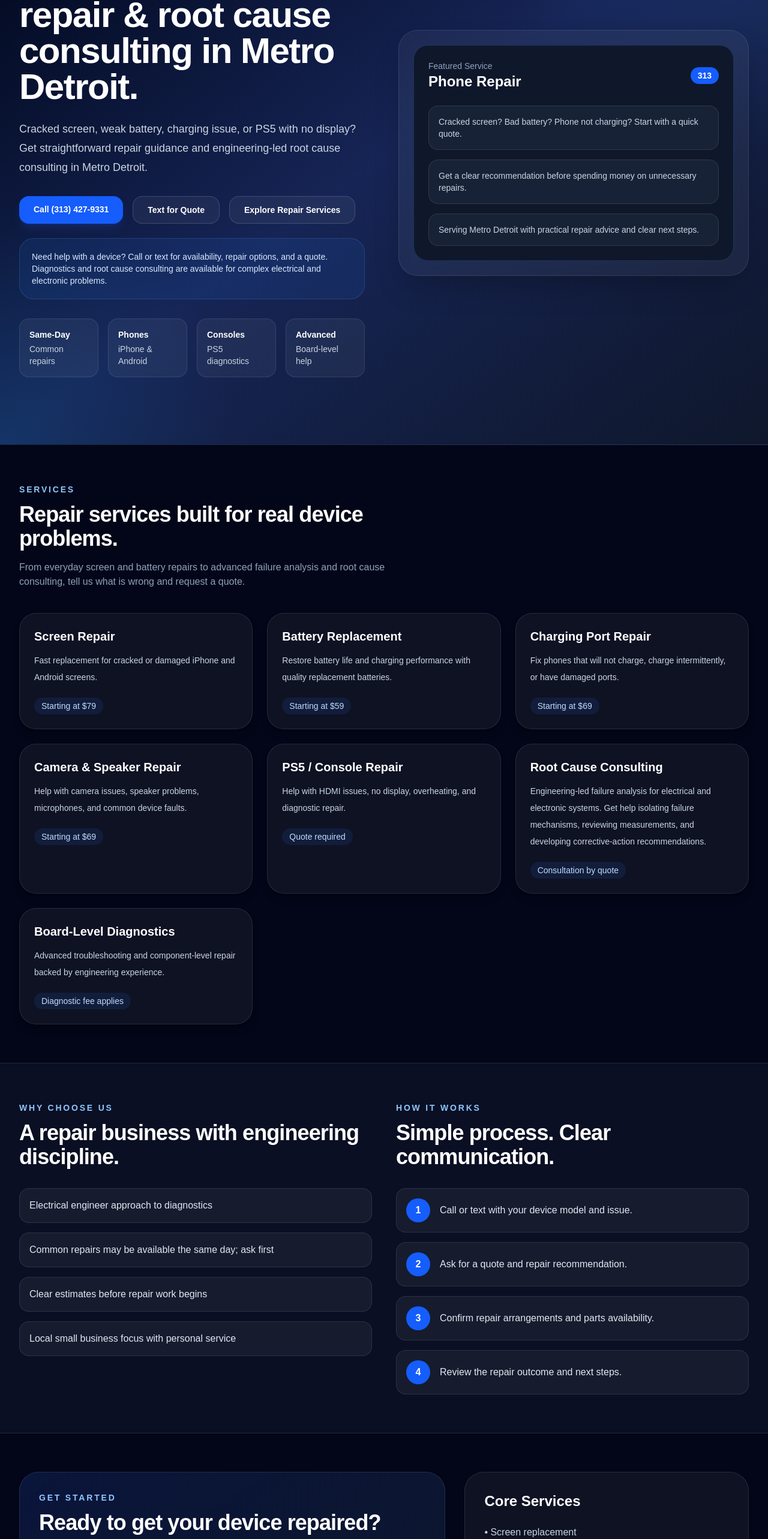
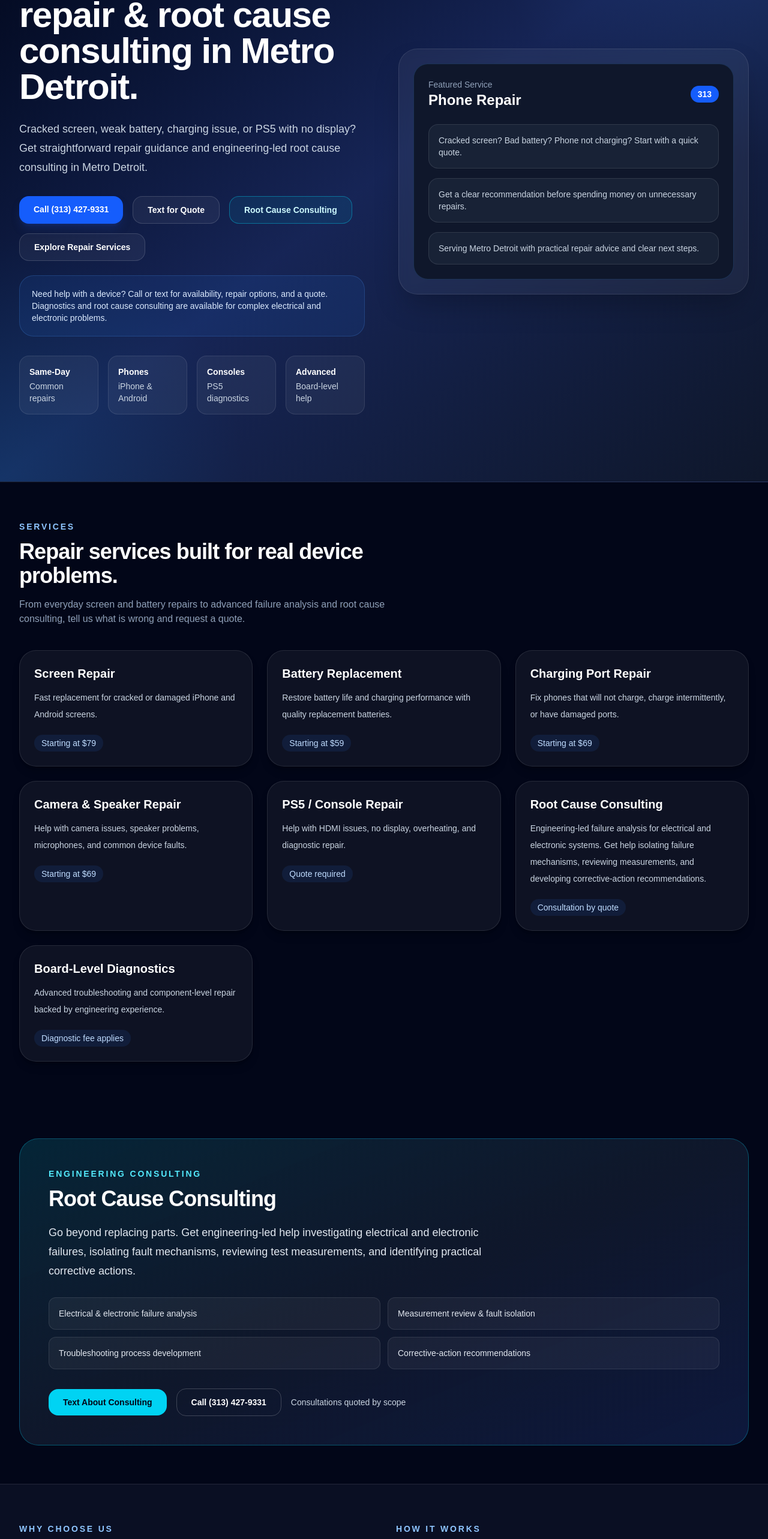
Before and after one commit to mobilephonefixer313-lab/mobile-phone-fixer, a Next.js app: page / in a window 1280 px wide. Shown: the part 231-2797 px from the top of the page at 60% size. Built offline with nearby package versions, Linux system fonts and the light colour scheme.

Commit message:
Feature Root Cause Consulting prominently with dedicated section and CTA

```diff
--- a/app/page.tsx
+++ b/app/page.tsx
@@ -83,6 +83,13 @@ export default function Home() {
                   className="rounded-2xl border border-white/15 bg-white/5 px-6 py-3 text-sm font-semibold text-white transition hover:bg-white/10"
                 >
                   Text for Quote
+                </a>
+
+                <a
+                  href="#consulting"
+                  className="rounded-2xl border border-cyan-400/40 bg-cyan-500/10 px-6 py-3 text-sm font-semibold text-cyan-100 transition hover:bg-cyan-500/20"
+                >
+                  Root Cause Consulting
                 </a>
 
                 <a
@@ -174,6 +181,27 @@ export default function Home() {
               </div>
             </div>
           ))}
+        </div>
+      </section>
+
+      <section id="consulting" className="mx-auto max-w-7xl px-6 py-16 lg:px-8">
+        <div className="rounded-[2rem] border border-cyan-400/30 bg-gradient-to-br from-cyan-950/70 via-slate-900 to-blue-950/60 p-8 sm:p-12">
+          <p className="text-sm font-semibold uppercase tracking-[0.2em] text-cyan-300">Engineering Consulting</p>
+          <h2 className="mt-3 max-w-3xl text-3xl font-bold tracking-tight sm:text-4xl">Root Cause Consulting</h2>
+          <p className="mt-5 max-w-3xl text-lg leading-8 text-slate-200">
+            Go beyond replacing parts. Get engineering-led help investigating electrical and electronic failures, isolating fault mechanisms, reviewing test measurements, and identifying practical corrective actions.
+          </p>
+          <div className="mt-7 grid gap-3 text-sm text-slate-200 sm:grid-cols-2">
+            <div className="rounded-xl border border-white/10 bg-white/5 p-4">Electrical &amp; electronic failure analysis</div>
+            <div className="rounded-xl border border-white/10 bg-white/5 p-4">Measurement review &amp; fault isolation</div>
+            <div className="rounded-xl border border-white/10 bg-white/5 p-4">Troubleshooting process development</div>
+            <div className="rounded-xl border border-white/10 bg-white/5 p-4">Corrective-action recommendations</div>
+          </div>
+          <div className="mt-8 flex flex-wrap items-center gap-4">
+            <a href="sms:+13134279331" className="rounded-2xl bg-cyan-400 px-6 py-3 text-sm font-semibold text-slate-950 transition hover:bg-cyan-300">Text About Consulting</a>
+            <a href="tel:+13134279331" className="rounded-2xl border border-white/20 px-6 py-3 text-sm font-semibold transition hover:bg-white/10">Call (313) 427-9331</a>
+            <span className="text-sm text-slate-300">Consultations quoted by scope</span>
+          </div>
         </div>
       </section>
 
```
